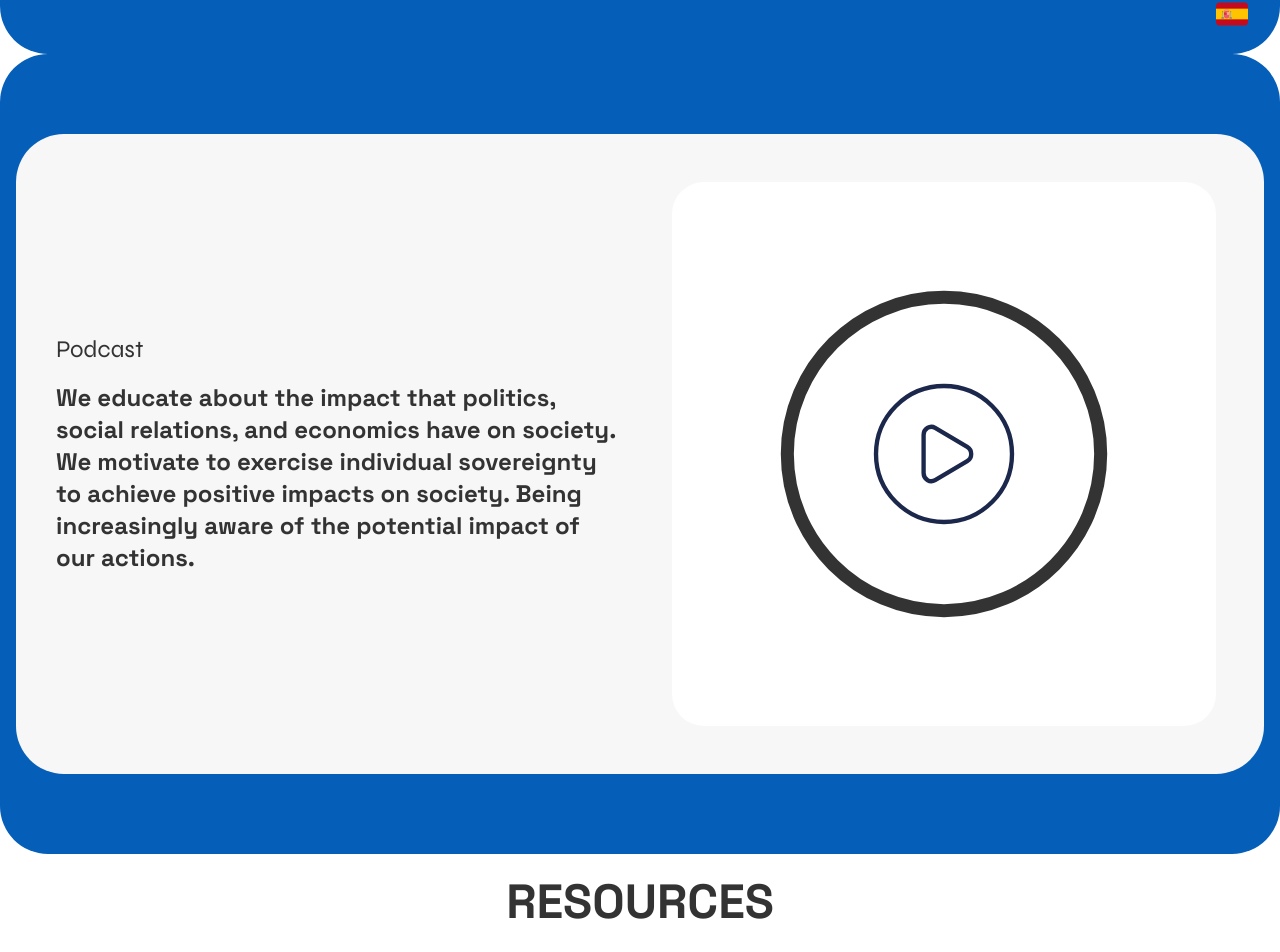
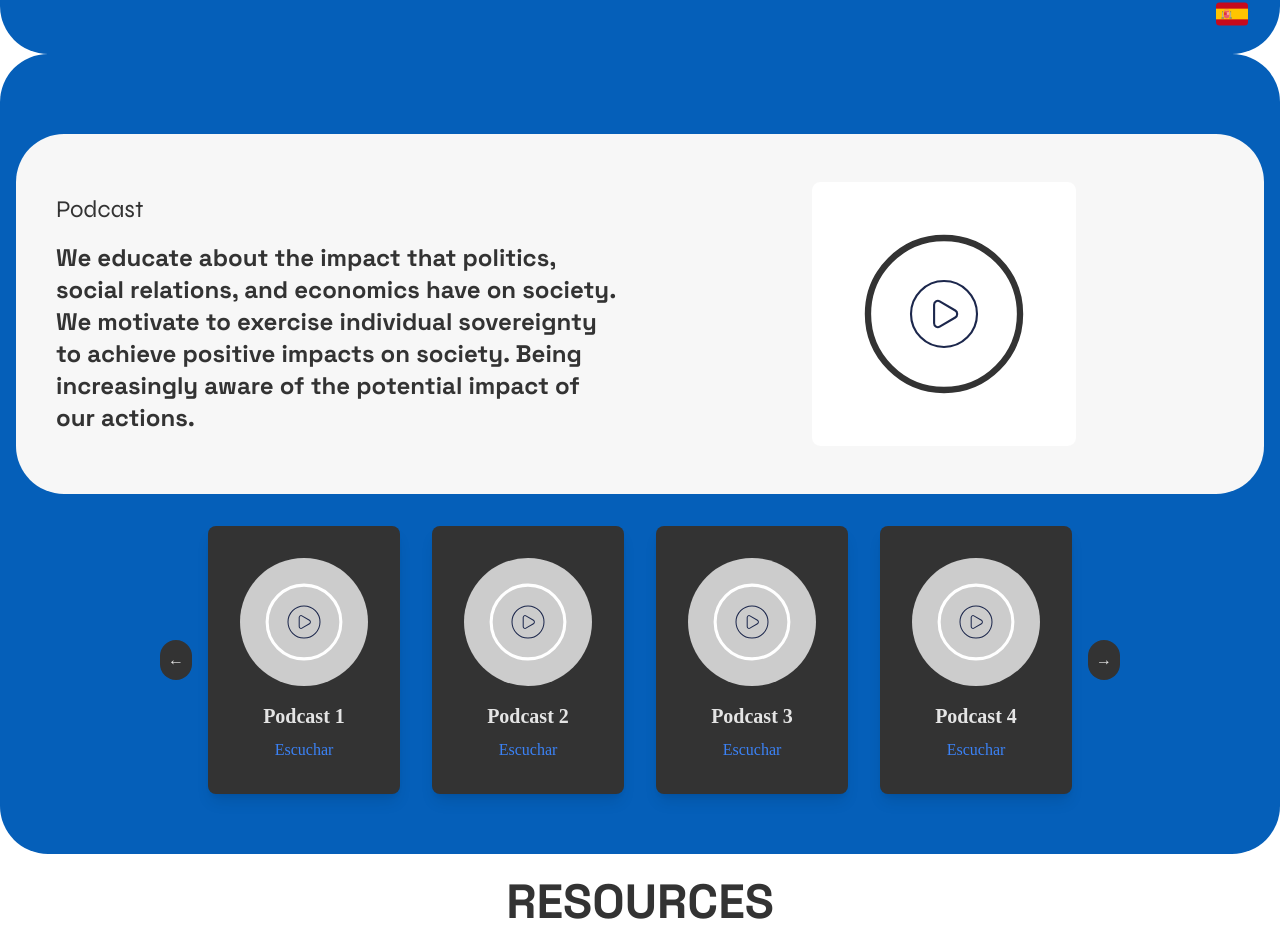
Before and after one commit to GarooInc/Portolio-JE, a React (Vite) app: page / in a window 1280 px wide. Shown: the part 746-1698 px from the top of the page. Built offline with nearby package versions, Linux system fonts and the light colour scheme.

Commit message:
podcasts

```diff
--- /dev/null
+++ b/podcasts.js
@@ -0,0 +1,11 @@
+const podcasts = [
+    {  name: 'Podcast 1', url: 'https://youtu.be/PkOYdA0OJDY?si=ED-tKfCbudPcaQOB' },
+    {  name: 'Podcast 2', url: 'https://youtu.be/PkOYdA0OJDY?si=ED-tKfCbudPcaQOB' },
+    {  name: 'Podcast 3', url: 'https://youtu.be/PkOYdA0OJDY?si=ED-tKfCbudPcaQOB' },
+    {  name: 'Podcast 4', url: 'https://youtu.be/PkOYdA0OJDY?si=ED-tKfCbudPcaQOB' },
+    {  name: 'Podcast 5', url: 'https://youtu.be/PkOYdA0OJDY?si=ED-tKfCbudPcaQOB' },
+    {  name: 'Podcast 6', url: 'https://youtu.be/PkOYdA0OJDY?si=ED-tKfCbudPcaQOB' },
+    {  name: 'Podcast 7', url: 'https://youtu.be/PkOYdA0OJDY?si=ED-tKfCbudPcaQOB' },
+]
+
+export default podcasts
--- /dev/null
+++ b/src/components/PodcastPreview/PodcastPreview.jsx
@@ -0,0 +1,19 @@
+import React from "react";
+import PropTypes from "prop-types";
+
+const PodcastPreview = ({ name, url }) => {
+    return (
+      <div className="podcast bg-je-black p-8 rounded-lg shadow-lg text-center">
+        <img src="/images/podcasticon.svg" alt={name} className="mx-auto mb-4 w-32 h-32 object-cover rounded-full"/>
+        <h3 className="text-xl font-bold mb-2">{name}</h3>
+        <a href={url} target="_blank" rel="noopener noreferrer" className="text-blue-500 hover:underline">Escuchar</a>
+      </div>
+    );
+}
+
+PodcastPreview.propTypes = {
+    name: PropTypes.string,
+    url: PropTypes.string,
+};
+
+export default PodcastPreview;
--- /dev/null
+++ b/src/components/Slider/Slider.jsx
@@ -0,0 +1,68 @@
+import React, { useState, useEffect } from 'react';
+import PodcastPreview from '../PodcastPreview/PodcastPreview';
+import PropTypes from "prop-types";
+
+const Slider = ({ podcasts }) => {
+  const [startIndex, setStartIndex] = useState(0);
+  const [itemsToShow, setItemsToShow] = useState(4);
+
+  useEffect(() => {
+    const handleResize = () => {
+      if (window.innerWidth < 640) {
+        setItemsToShow(1);
+      } else {
+        setItemsToShow(4);
+      }
+    };
+
+    window.addEventListener('resize', handleResize);
+    handleResize();
+
+    return () => {
+      window.removeEventListener('resize', handleResize);
+    };
+  }, []);
+
+  const handleNext = () => {
+    setStartIndex(prevIndex => Math.min(prevIndex + itemsToShow, podcasts.length - itemsToShow));
+  };
+
+  const handlePrev = () => {
+    setStartIndex(prevIndex => Math.max(prevIndex - itemsToShow, 0));
+  };
+
+  return (
+    <div className="slider flex pt-4 items-center md:pt-8">
+      <button
+        onClick={handlePrev}
+        disabled={startIndex === 0}
+        className="p-2 bg-je-black hover:bg-je-red disabled:bg-je-black rounded-full mr-4"
+      >
+        ←
+      </button>
+      <div className="podcasts-row flex space-x-8">
+        {podcasts.slice(startIndex, startIndex + itemsToShow).map((podcast, index) => (
+            <PodcastPreview
+              key={index}
+              name={podcast.name}
+              url={podcast.url}
+              className="flex-shrink-0"
+            />
+        ))}
+      </div>
+      <button
+        onClick={handleNext}
+        disabled={startIndex >= podcasts.length - itemsToShow}
+        className="p-2  bg-je-black hover:bg-je-red disabled:bg-gray-200 rounded-full ml-4"
+      >
+        →
+      </button>
+    </div>
+  );
+}
+
+Slider.propTypes = {
+    podcasts: PropTypes.array,
+};
+
+export default Slider;
--- a/src/pages/PrincipalPage.jsx
+++ b/src/pages/PrincipalPage.jsx
@@ -3,6 +3,8 @@ import i18n from "../../i18n"
 import { useTranslation } from 'react-i18next'
 import Title from "../components/Title"
 import {BsInstagram, BsTwitter, BsYoutube, BsTiktok, BsLinkedin,BsSpotify} from 'react-icons/bs'
+import Slider from "../components/Slider/Slider"
+import podcasts from "../../podcasts"
 
 
 const PrincipalPage = () => {
@@ -12,7 +14,7 @@ const PrincipalPage = () => {
             <NavBar/>
             <section id='/' className="bg-je-blue w-full h-screen pt-12 md:pt-20 rounded-b-6xl flex items-center justify-center">
                 <div className="w-full max-w-screen-xl mx-4 md:mx-auto flex flex-col md:flex-row md:gap-8 rounded-6xl p-4 md:p-8">
-                    <img src="/images/profilepic.jpg" alt="Logo" className="mt-8 w-full md:w-1/2 h-full md:h-auto object-cover rounded-6xl"/>
+                    <img src="/images/profilepic.jpg" alt="Logo" className="mt-8 w-full md:mt-0 md:w-1/2 h-full md:h-auto object-cover rounded-6xl"/>
                     <div className="flex flex-col justify-center w-full md:w-1/2">
                         <Title text="JOSE ECHEVERRÍA" color="text-white" textAlign="text-right" />
                         <span className="pb-4 text-l md:text-2xl text-white text-right" style={{ fontFamily: 'Syne' }}>{t('intro.description')}</span>
@@ -20,13 +22,14 @@ const PrincipalPage = () => {
                 </div>
             </section>
             <section id='/podcast' className="bg-je-blue w-full h-screen pt-12 md:pt-20 rounded-6xl flex flex-col justify-start items-center">
-                <div className="bg-je-white max-w-screen-xl mx-4 md:mx-4 flex flex-col md:flex-row gap-6 md:gap-8 rounded-6xl p-2 md:p-8 overflow-hidden justify-center items-center">
+                <div className="md:h-1/2 bg-je-white max-w-screen-xl mx-4 md:mx-4 flex flex-col md:flex-row gap-6 md:gap-8 rounded-6xl p-2 md:p-8 overflow-hidden justify-center items-center">
                     <div className="flex flex-col justify-center w-full md:w-1/2 p-2">
                         <h1 className="text-4xl md:text-2xl text-je-black text-left my-4" style={{ fontFamily: 'Syne' }}>{t('podcast.title')}</h1>
                         <span className="text-l md:text-2xl text-je-black mb-4 font-extrabold text-left" style={{ fontFamily: 'Space Grotesk' }}>{t('podcast.description')}</span>
                     </div>
-                    <img src="/images/podcast.svg" alt="Logo" className="w-1/2 md:w-1/2 h-auto md:h-full p-4 object-cover rounded-6xl"/>
+                    <img src="/images/podcast.svg" alt="Logo" className="w-1/2 md:w-1/2 h-auto md:h-full p-4 object-contain rounded-6xl"/>
                 </div>
+                <Slider podcasts={podcasts}/>
             </section>
             <section id='/recursos' className="w-full h-screen">
                 <Title text={t('resources.title')} color="text-je-black" textAlign="text-center" />
@@ -47,22 +50,22 @@ const PrincipalPage = () => {
                     <Title text={t('contact.media')} color="text-je-white" textAlign="text-center" />
                     <div className="justify-evenly items-evenly flex flex-row lg:flex lg:items-center lg:justify-end lg:flex-1 lg:gap-x-6">
                         <a href="https://www.instagram.com/jose_echeve/" target="_blank" rel="noreferrer" className="text-white">
-                            <BsInstagram className="h-6 w-6" aria-hidden="true" />
+                            <BsInstagram className="h-6 w-6 md:h-8 md:w-8" aria-hidden="true" />
                         </a>
                         <a href="https://www.linkedin.com/in/jose-echeverria-0171b65a/" target="_blank" rel="noreferrer" className="text-white">
-                            <BsLinkedin className="h-6 w-6" aria-hidden="true" />
+                            <BsLinkedin className="h-6 w-6 md:h-8 md:w-8" aria-hidden="true" />
                         </a>
                         <a href="https://twitter.com/joseecheve" target="_blank" rel="noreferrer" className="text-white">
-                            <BsTwitter className="h-6 w-6" aria-hidden="true" />
+                            <BsTwitter className="h-6 w-6 md:h-8 md:w-8" aria-hidden="true" />
                         </a>
                         <a href="https://www.tiktok.com/@jose.echeve" target="_blank" rel="noreferrer" className="text-white">
-                            <BsTiktok className="h-6 w-6" aria-hidden="true" />
+                            <BsTiktok className="h-6 w-6 md:h-8 md:w-8" aria-hidden="true" />
                         </a>
                         <a href="https://www.youtube.com/@CivitasPodcast" target="_blank" rel="noreferrer" className="text-white">
-                            <BsYoutube className="h-6 w-6" aria-hidden="true" />
+                            <BsYoutube className="h-6 w-6 md:h-8 md:w-8" aria-hidden="true" />
                         </a>
                         <a href="https://open.spotify.com/show/7Mry4XjWu3FjemmeYS2TlL?si=2ebd6daf370149df" target="_blank" rel="noreferrer" className="text-white">
-                            <BsSpotify className="h-6 w-6" aria-hidden="true" />
+                            <BsSpotify className="h-6 w-6 md:h-8 md:w-8" aria-hidden="true" />
                         </a>
                     </div>
                 </div>
```
